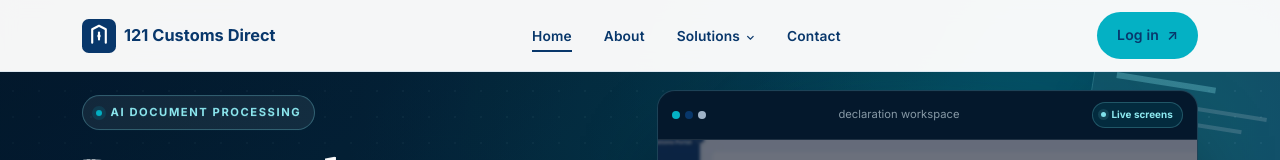
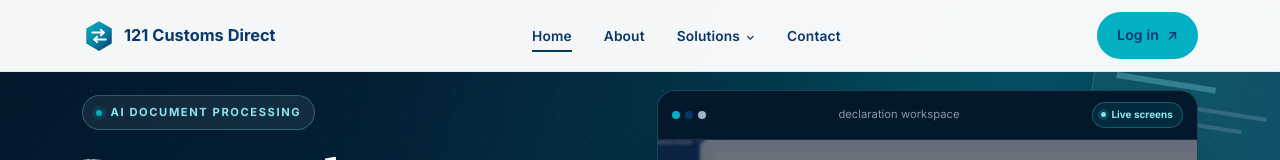
Before and after one commit to Bobby-gh/121customdirect, a Next.js app: page / in a window 1280 px wide. Shown: the top 160 px of the page. Built offline with nearby package versions, Linux system fonts and the light colour scheme.

Commit message:
deployment

```diff
--- a/src/components/Footer.jsx
+++ b/src/components/Footer.jsx
@@ -8,11 +8,19 @@ function Footer() {
       <div className="container footer-container">
         <div className="footer-brand">
           <Link href="/" className="logo">
-            <svg className="logo-icon" viewBox="0 0 40 40" fill="none" xmlns="http://www.w3.org/2000/svg">
-              <rect width="40" height="40" rx="8" fill="#ffffff" />
-              <path d="M12 28V12L20 8L28 12V28" stroke="#08376b" strokeWidth="2.5" strokeLinecap="round" strokeLinejoin="round" />
-              <path d="M20 16V24" stroke="#08376b" strokeWidth="2.5" strokeLinecap="round" />
-              <circle cx="20" cy="20" r="2" fill="#08376b" />
+            <svg className="logo-icon" viewBox="0 0 40 40" fill="none" xmlns="http://www.w3.org/2000/svg" aria-hidden="true">
+              <defs>
+                <linearGradient id="cd-logo-mark-footer" x1="4" y1="3" x2="36" y2="37" gradientUnits="userSpaceOnUse">
+                  <stop stopColor="#04B1C4" />
+                  <stop offset="0.55" stopColor="#0a7ea3" />
+                  <stop offset="1" stopColor="#08376b" />
+                </linearGradient>
+              </defs>
+              <path d="M20 2.5 35 11.2v17.6L20 37.5 5 28.8V11.2z" fill="url(#cd-logo-mark-footer)" />
+              <path d="M12 16h13.5" stroke="#fff" strokeWidth="2.4" strokeLinecap="round" />
+              <path d="m22.3 12.8 3.2 3.2-3.2 3.2" stroke="#fff" strokeWidth="2.4" strokeLinecap="round" strokeLinejoin="round" />
+              <path d="M28 24H14.5" stroke="#fff" strokeWidth="2.4" strokeLinecap="round" />
+              <path d="m17.7 20.8-3.2 3.2 3.2 3.2" stroke="#fff" strokeWidth="2.4" strokeLinecap="round" strokeLinejoin="round" />
             </svg>
             <span className="logo-text">121 Customs Direct</span>
           </Link>
--- a/src/components/Navbar.jsx
+++ b/src/components/Navbar.jsx
@@ -25,11 +25,19 @@ function Navbar() {
     <nav className="navbar">
       <div className="container nav-container">
         <Link href="/" className="logo" onClick={handleNavClick}>
-          <svg className="logo-icon" viewBox="0 0 40 40" fill="none" xmlns="http://www.w3.org/2000/svg">
-            <rect width="40" height="40" rx="8" fill="#08376b" />
-            <path d="M12 28V12L20 8L28 12V28" stroke="white" strokeWidth="2.5" strokeLinecap="round" strokeLinejoin="round" />
-            <path d="M20 16V24" stroke="white" strokeWidth="2.5" strokeLinecap="round" />
-            <circle cx="20" cy="20" r="2" fill="white" />
+          <svg className="logo-icon" viewBox="0 0 40 40" fill="none" xmlns="http://www.w3.org/2000/svg" aria-hidden="true">
+            <defs>
+              <linearGradient id="cd-logo-mark" x1="4" y1="3" x2="36" y2="37" gradientUnits="userSpaceOnUse">
+                <stop stopColor="#04B1C4" />
+                <stop offset="0.55" stopColor="#0a7ea3" />
+                <stop offset="1" stopColor="#08376b" />
+              </linearGradient>
+            </defs>
+            <path d="M20 2.5 35 11.2v17.6L20 37.5 5 28.8V11.2z" fill="url(#cd-logo-mark)" />
+            <path d="M12 16h13.5" stroke="#fff" strokeWidth="2.4" strokeLinecap="round" />
+            <path d="m22.3 12.8 3.2 3.2-3.2 3.2" stroke="#fff" strokeWidth="2.4" strokeLinecap="round" strokeLinejoin="round" />
+            <path d="M28 24H14.5" stroke="#fff" strokeWidth="2.4" strokeLinecap="round" />
+            <path d="m17.7 20.8-3.2 3.2 3.2 3.2" stroke="#fff" strokeWidth="2.4" strokeLinecap="round" strokeLinejoin="round" />
           </svg>
           <span className="logo-text">121 Customs Direct</span>
         </Link>
```
